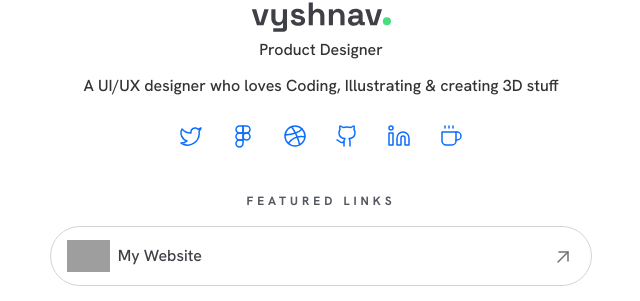
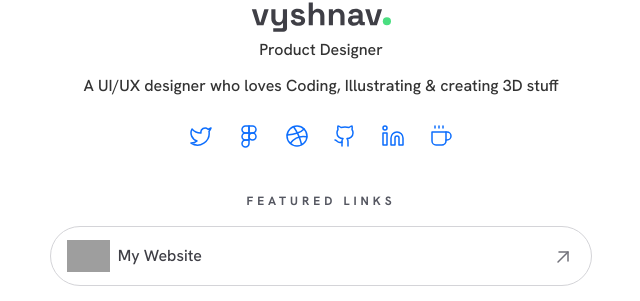
Before and after one commit to Vyshnav2255/links, a Jekyll site: the page built from index.html, in a window 1280 px wide. Shown: the part 188-489 px from the top of the page, without its empty margins (319-959 px from the left). Built offline with Jekyll 4.4.1, drawn with Linux system fonts in a browser that asks for light colours; grey boxes are pictures that could not be loaded.

Commit message:
🐛 Fixed social icons gap

```diff
--- a/_sass/_base.scss
+++ b/_sass/_base.scss
@@ -78,7 +78,6 @@ body {
 
 .social-links {
     display: flex;
-    gap: .25rem;
     flex-wrap: wrap;
     justify-content: center;
 
```
